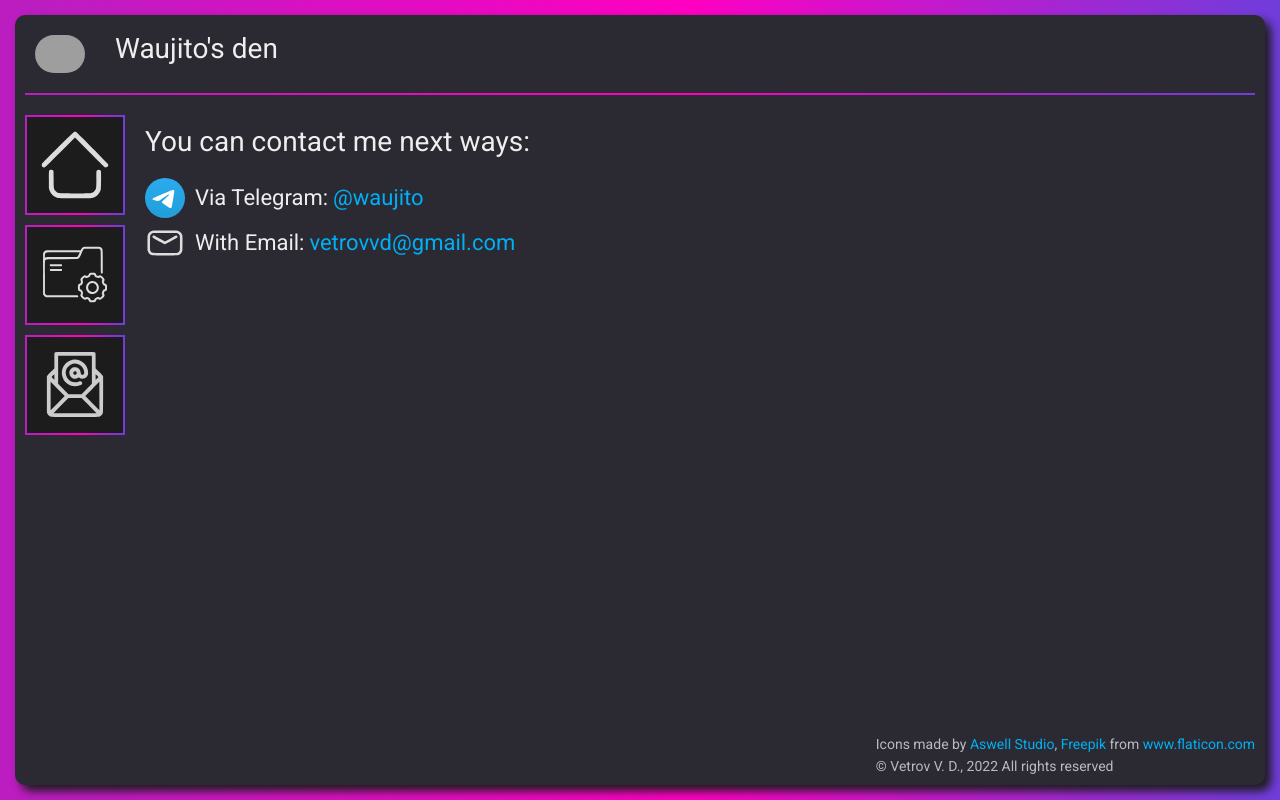
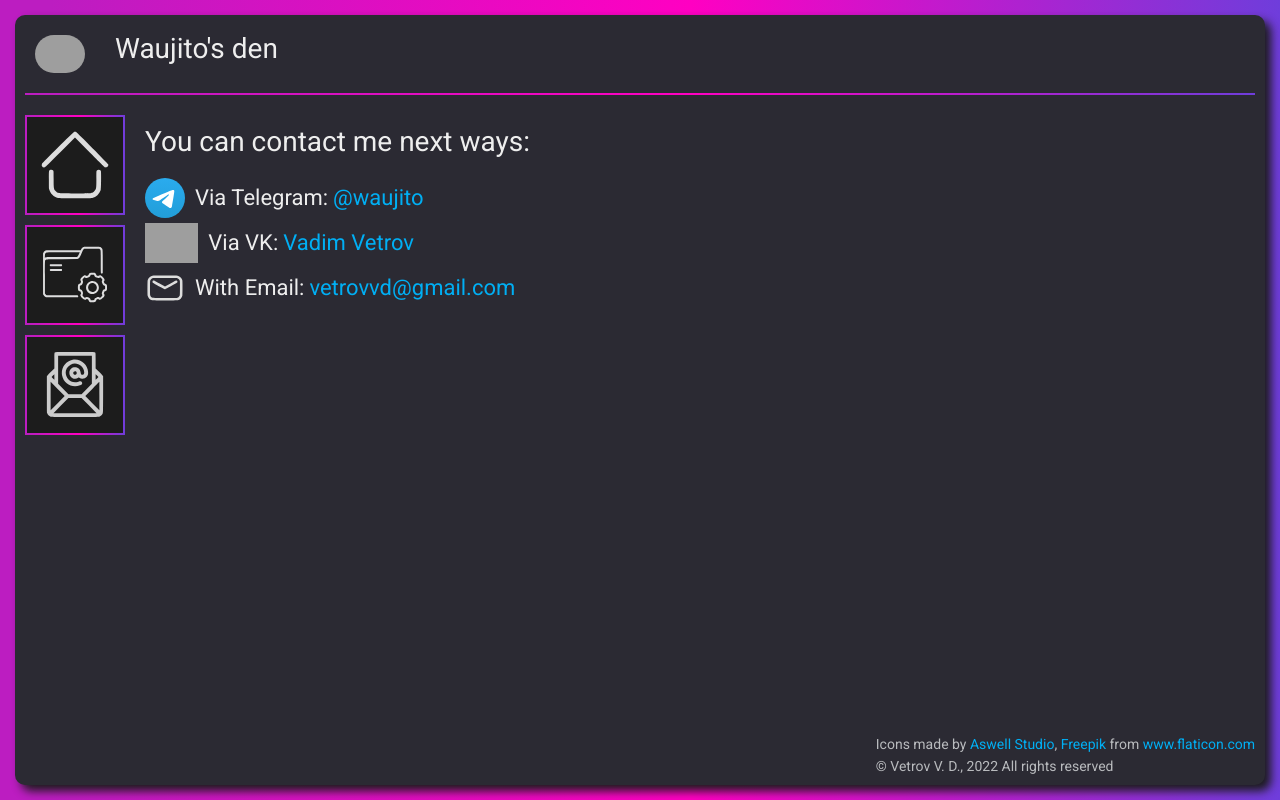
Before and after one commit to Waujito/waujito.github.io, a Vue app: page /contact in a window 1280 px wide. Built offline with nearby package versions, Linux system fonts and the light colour scheme; no server answers; grey boxes are pictures that could not be loaded.

Commit message:
Added vk contact info

```diff
--- a/src/views/ContactView.vue
+++ b/src/views/ContactView.vue
@@ -5,6 +5,11 @@
       <img alt="" src="/img/telegram.svg" />
       <span class="contact_name">Via Telegram: </span>
       <a class="link" href="https://t.me/waujito" target="_blank">@waujito</a>
+    </div>
+    <div class="contact_method">
+      <img alt="" src="/img/VKLogo.svg" />
+      <span class="contact_name">Via VK: </span>
+      <a class="link" href="https://vk.com/waujito" target="_blank">Vadim Vetrov</a>
     </div>
     <div class="contact_method">
       <img alt="" src="/img/email_icon.svg" />
```
